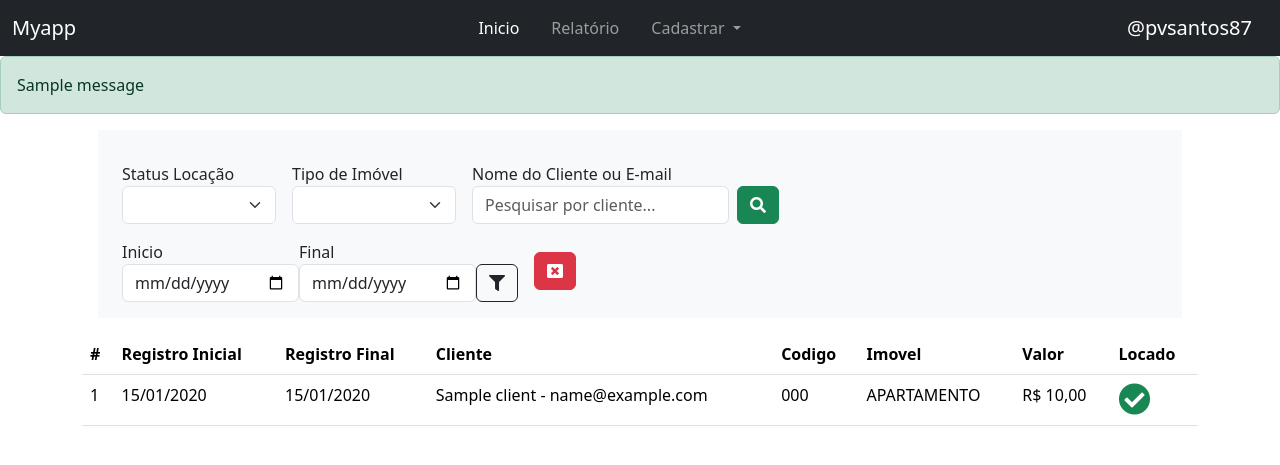
After one commit to paulovsantos/Immobilie, a Django app: page /reports/ in a window 1280 px wide. The commit adds this page. Shown: the top 465 px of the page. Run offline with Django 4.2, Linux system fonts and the light colour scheme; tables that the repository leaves empty hold one stand-in row (values such as "Sample post"); one stand-in notice (Sample message) is shown; parts of the project's set-up code (start-up, migrations or seed data) failed here and were passed over.

Commit message:
Atualizações do projeto

```diff
--- a/base/templates/base.html
+++ b/base/templates/base.html
@@ -9,11 +9,13 @@
 
 	<!-- CSS -->
 	<link href="https://cdn.jsdelivr.net/npm/bootstrap@5.3.3/dist/css/bootstrap.min.css" rel="stylesheet" integrity="sha384-QWTKZyjpPEjISv5WaRU9OFeRpok6YctnYmDr5pNlyT2bRjXh0JMhjY6hW+ALEwIH" crossorigin="anonymous">
-
+	<!-- CSS -->
+	<link rel="stylesheet" href="https://use.fontawesome.com/releases/v5.15.4/css/all.css" integrity="sha384-DyZ88mC6Up2uqS4h/KRgHuoeGwBcD4Ng9SiP4dIRy0EXTlnuz47vAwmeGwVChigm" crossorigin="anonymous"/>
 	<link rel="stylesheet" href="../static/css/style.css">
 </head>
 <body>
-
+	{% include 'navbar.html' %}
+	{% include 'message.html' %}
 	{% block content %}
 
 	{% endblock %}
--- /dev/null
+++ b/base/templates/message.html
@@ -0,0 +1,7 @@
+{% if messages %}
+<div class="messages">
+    {% for message in messages %}
+    <div {% if message.tags %} class="alert {{ message.tags }}"{% endif %} role="alert">{{ message }}</div>
+    {% endfor %}
+</div>
+{% endif %}
--- /dev/null
+++ b/base/templates/navbar.html
@@ -0,0 +1,47 @@
+<nav class="navbar navbar-expand-lg navbar-dark bg-dark">
+
+    <div class="container-fluid">
+
+        <button class="navbar-toggler" type="button" data-bs-toggle="collapse" data-bs-target="#navbarTogglerDemo03" aria-controls="navbarTogglerDemo03" aria-expanded="false" aria-label="Toggle navigation">
+            <span class="navbar-toggler-icon"></span>
+        </button>
+
+        <a class="navbar-brand" href="#">Myapp</a>
+
+        <div class="collapse navbar-collapse" id="navbarTogglerDemo03">
+
+            <ul class="navbar-nav gap-3 mb-2 mb-lg-0 mx-auto">
+
+                <li class="nav-item">
+                    <a class="nav-link active" aria-current="page" href="/">Inicio</a>
+                </li>
+
+                <li class="nav-item">
+                    <a class="nav-link" href="{% url 'reports' %}">Relatório</a>
+                </li>
+
+                <li class="nav-item dropdown">
+                    <a class="nav-link dropdown-toggle" href="#" role="button" data-bs-toggle="dropdown" aria-expanded="false">
+                        Cadastrar
+                    </a>
+                    <ul class="dropdown-menu dropdown-menu-dark">
+                        <li>
+                            <a class="dropdown-item" href="{% url 'client-create' %}">Cliente</a>
+                        </li>
+                        <li>
+                            <hr class="dropdown-divider">
+                        </li>
+                        <li>
+                            <a class="dropdown-item" href="{% url 'immobile-create' %}">Imóvel</a>
+                        </li>
+                    </ul>
+                </li>
+            </ul>
+
+            <a class="navbar-brand" href="#">@pvsantos87</a>
+
+        </div>
+
+    </div>
+
+</nav>
--- /dev/null
+++ b/myapp/templates/reports.html
@@ -0,0 +1,110 @@
+{% extends 'base.html' %}
+
+{% block title %}Relatório{% endblock %}
+
+{% block content %}
+
+<div class="container">
+
+    <div class="row g-3 align-items-center m-3 bg-light p-3">
+        <!-- Filtrar pelo status do imóvel se está locado ou não locado -->
+        <div class="col-auto">
+            <form action="{% url 'reports' %}">
+                <label>Status Locação</label>
+                <select name="is_locate" class="form-select" onchange="this.form.submit()">
+                    <option></option>
+                    <option value="True" {% if request.GET.is_locate == 'True' %}selected{% endif %}>LOCADO</option>
+                    <option value="False" {% if request.GET.is_locate == 'False' %}selected{% endif %}>NÃO LOCADO</option>
+                </select>
+            </form>
+        </div>
+
+        <!-- Filter pelo tipo de imóvel -->
+<div class="col-auto">
+    <form class="" action="{% url 'reports' %}">
+       <label>Tipo de Imóvel</label>
+        <select name="type_item" class="form-select" onchange="this.form.submit()">
+            <option></option>
+            <option value="APARTAMENTO" {% if request.GET.type_item == 'APARTAMENTO' %}selected{% endif %}>APARTAMENTO</option>
+            <option value="KITNET" {% if request.GET.type_item == 'KITNET' %}selected{% endif %}>KITNET</option>
+            <option value="CASA" {% if request.GET.type_item == 'CASA' %}selected{% endif %}>CASA</option>
+        </select>
+    </form>
+</div>
+
+<!-- Pesquisar pelo nome ou e-mail do cliente -->
+<div class="col-auto">
+    <label>Nome do Cliente ou E-mail</label>
+    <form class="d-flex" action="{% url 'reports' %}">
+        <input name="client" type="search" class="form-control me-2" placeholder="Pesquisar por cliente..." aria-label="Search">
+        <button class="btn btn-success" type="submit"><i class="fas fa-search"></i></button>
+    </form>
+</div>
+
+<!-- Filter por Intervalo de data -->
+<div class="col-auto">
+    <form class="d-flex align-items-end" action="{% url 'reports' %}">
+        <div class="">
+            <label for="">Inicio</label>
+            <input name="dt_start" type="date" value="{{request.GET.dt_start}}" class="form-control me-2">
+        </div>
+        <div class="">
+            <label for="">Final</label>
+            <input name="dt_end" type="date" value="{{request.GET.dt_end}}" class="form-control me-2">
+        </div>
+        <div class="">
+            <button class="btn btn-outline-dark" type="submit"><i class="fas fa-filter"></i></button>
+        </div>
+    </form>
+</div>
+
+        <!-- Resetar estado dos filtros -->
+        <div class="col-auto">
+            <a class="btn btn-danger" href="{% url 'reports' %}"><i class="fas fa-window-close"></i></a>
+        </div>
+    </div>
+
+
+
+    <!-- Tabela com todas informações de Registro de Locação -->
+    <table class="table">
+        <thead>
+            <tr>
+                <th scope="col">#</th>
+                <th scope="col">Registro Inicial</th>
+                <th scope="col">Registro Final</th>
+                <th scope="col">Cliente</th>
+                <th scope="col">Codigo</th>
+                <th scope="col">Imovel</th>
+                <th scope="col">Valor</th>
+                <th scope="col">Locado</th>
+            </tr>
+        </thead>
+        <tbody>
+            {% for immobile in immobiles %}
+            <tr>
+                <td scope="row">{{immobile.id}}</td>
+
+                <td scope="row">{% for location in immobile.reg_location.all %}{{location.dt_start|date:"d/m/Y"}}{% endfor %}</td>
+                <td scope="row">{% for location in immobile.reg_location.all %}{{location.dt_end|date:"d/m/Y"}}{% endfor %}</td>
+                <td scope="row">{% for location in immobile.reg_location.all %}{{location.client}}{% endfor %}</td>
+
+                <td scope="row">{{immobile.code}}</td>
+                <td scope="row">{{immobile.type_item}}</td>
+                <td scope="row">R$ {{immobile.price}}</td>
+
+                <td scope="row">
+                    {% if immobile.is_locate == True %}
+                    <i class="fas fa-check-circle fa-2x link-success"></i>
+                    {% else %}
+                    <i class="fas fa-minus-circle fa-2x link-danger"></i>
+                    {% endif %}
+                </td>
+
+            </tr>
+            {% endfor %}
+        </tbody>
+    </table>
+</div>
+
+{% endblock %}
--- a/myapp/urls.py
+++ b/myapp/urls.py
@@ -3,5 +3,13 @@ from myapp import views
 
 urlpatterns = [
     path('', views.list_location, name='list-location'),
+
     path('form-client/', views.form_client, name='client-create'),
+
+    path('form-immobile/', views.form_immobile, name='immobile-create'),
+
+    path('form-location/<int:id>/', views.form_location, name='location-create'),
+
+    path('reports/', views.reports, name='reports'),
+
 ]
--- a/myapp/views.py
+++ b/myapp/views.py
@@ -1,6 +1,9 @@
 from django.shortcuts import render, redirect
-from .forms import ClientForm
-from .models import Immobile
+
+from django.db.models import Q
+
+from .forms import ClientForm, ImmobileForm, RegisterLocationForm
+from .models import Immobile, ImmobileImage
 
 def list_location(request):
     immobiles = Immobile.objects.filter(is_locate=False)
@@ -16,3 +19,63 @@ def form_client(request):
             form.save()
             return redirect('list-location')
     return render(request, 'form-client.html', {'form': form})
+
+def form_immobile(request):
+    form = ImmobileForm()
+    if request.method == 'POST':
+        form = ImmobileForm(request.POST, request.FILES)
+        if form.is_valid():
+            immobile = form.save()
+            files = request.FILES.getlist('immobile') ## pega todas as imagens
+            if files:
+                for f in files:
+                    ImmobileImage.objects.create( # cria instance para imagens
+                        immobile=immobile,
+                        image=f)
+            return redirect('list-location')
+    return render(request, 'form-immobile.html', {'form': form})
+
+def form_location(request, id):
+    get_locate = Immobile.objects.get(id=id) ## pega objeto
+    form = RegisterLocationForm()
+    if request.method == 'POST':
+        form = RegisterLocationForm(request.POST)
+        if form.is_valid():
+            location_form = form.save(commit=False)
+            location_form.immobile = get_locate ## salva id do imovel
+            location_form.save()
+
+
+			## muda status do imovel para "Alugado" ???
+            ## muda status do imovel para "Alugado"
+            immo = Immobile.objects.get(id=id)
+            immo.is_locate = True ## passa ser True
+            immo.save()
+
+
+        return redirect('list-location') # Retorna para lista
+
+    context = {'form': form, 'location': get_locate}
+    return render(request, 'form-location.html', context)
+
+def reports(request): ## Relatórios
+    immobile = Immobile.objects.all()
+    client = request.GET.get('client')
+    dt_start = request.GET.get('dt_start')
+    dt_end = request.GET.get('dt_end')
+    type_item = request.GET.get('type_item')
+    is_locate = request.GET.get('is_locate')
+    if client: ## Filtra por nome e email do cliente
+        immobile = Immobile.objects.filter(Q(reg_location__client__name__icontains=client) | Q(reg_location__client__email__icontains=client))
+
+    if dt_start and dt_end: ## Por data
+        immobile = Immobile.objects.filter(
+						reg_location__create_at__range=[dt_start,dt_end])
+
+    if type_item: ## Tipo de Imovel
+        immobile = Immobile.objects.filter(type_item=type_item)
+
+    if is_locate: ## Imovel foi locado ou não
+        immobile = Immobile.objects.filter(is_locate=is_locate)
+
+    return render(request, 'reports.html', {'immobiles':immobile})
```
Also changed, not shown: core/settings.py (+11 -0 lines), myapp/forms.py (+32 -1 lines), myapp/templates/form-immobile.html (added, +30 -0 lines), myapp/templates/form-location.html (added, +53 -0 lines), myapp/templates/list-location.html (+34 -5 lines).
